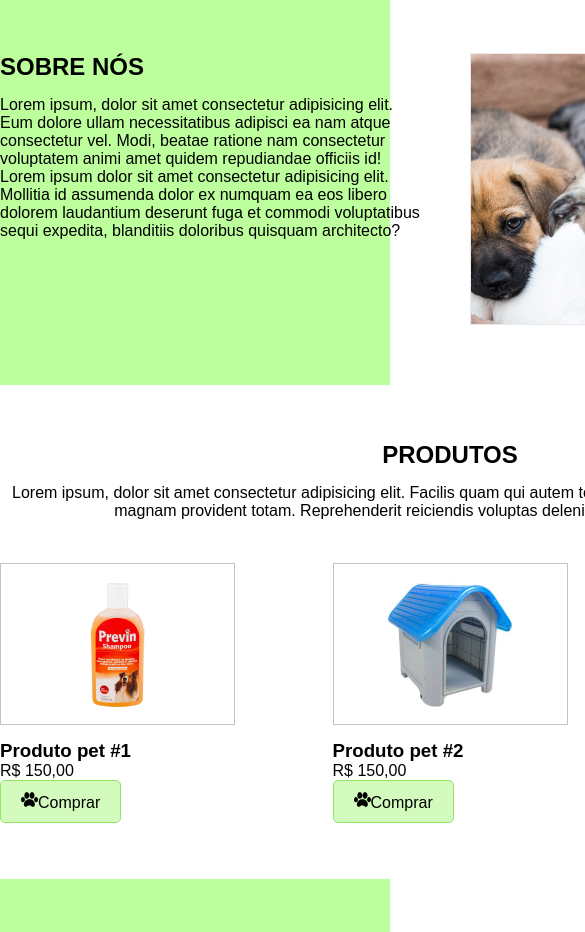
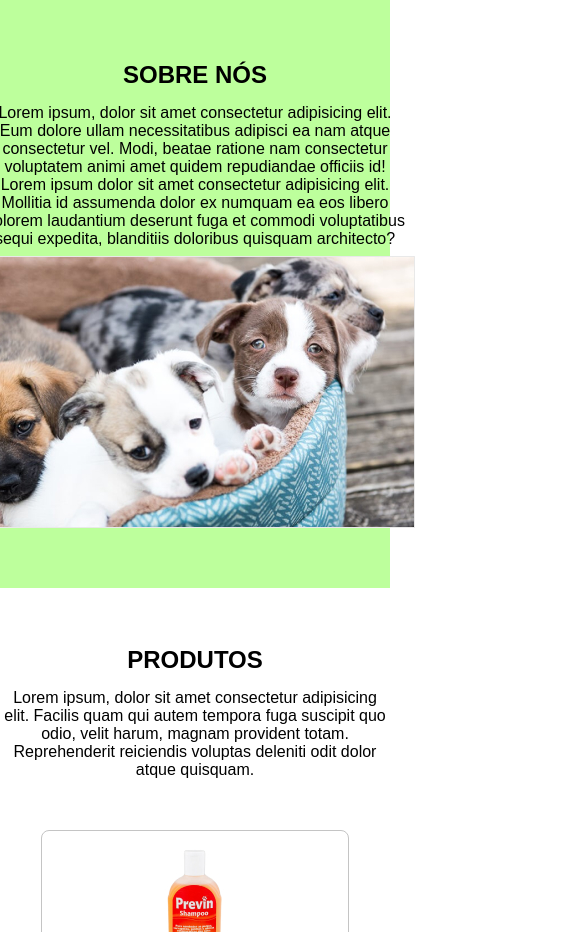
Before and after one commit to KellyKesse/Projeto-PetShop, a plain HTML site: page index.html in a window 390 px wide. Shown: the part 155-1087 px from the top of the page, 585 px wide, since content can reach past the window. Drawn offline with Linux system fonts and the light colour scheme.

Commit message:
add project into github from command line

```diff
--- a/Css/style_pertshop.css
+++ b/Css/style_pertshop.css
@@ -43,6 +43,7 @@ nav a {
 nav a:hover{
     color: #6dd432;
 }
+
 
 .fundo-verde{
     background-color: #bdff9c;
@@ -127,3 +128,39 @@ h2{
     padding-right: 0;
     margin-right: 0;
 }
+
+@media (max-width: 480px)
+{
+    body{
+        width: 100%;
+        height: 100%;
+    }
+
+    #Sobre h2, #Produtos h2, #Serviços h2, #Contato h2{
+        text-align: center;
+    }
+
+    #Produtos, #Contato{
+        margin: 2px;
+    }
+
+
+    .flex-container, .container{
+        width: 100%;
+        display: flex;
+        flex-direction: column;
+        align-items: center;
+        text-align: center;
+    }
+    .col{
+        padding-top: 8px;
+    }
+    .produto{
+        padding-top: 8px;
+        width: 80%;
+    }
+    .produto figure{
+        border-radius: 8px;
+    }
+
+}
--- a/index.html
+++ b/index.html
@@ -162,9 +162,6 @@
             </div>
         </div>
     </section>
-    <footer class="fundo-verde texto-centralizado">
-        <h4>by KELLY KESSE</h4>
-    </footer>
 </body>
 
 </html>
```
